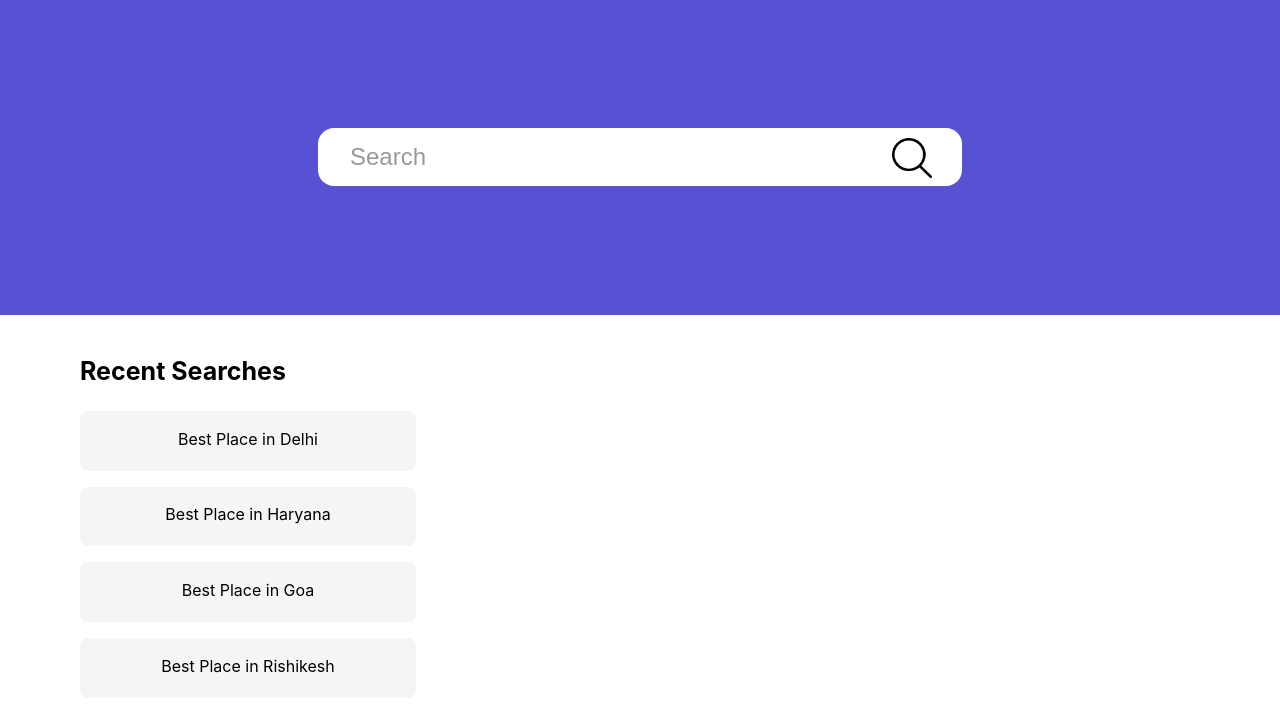
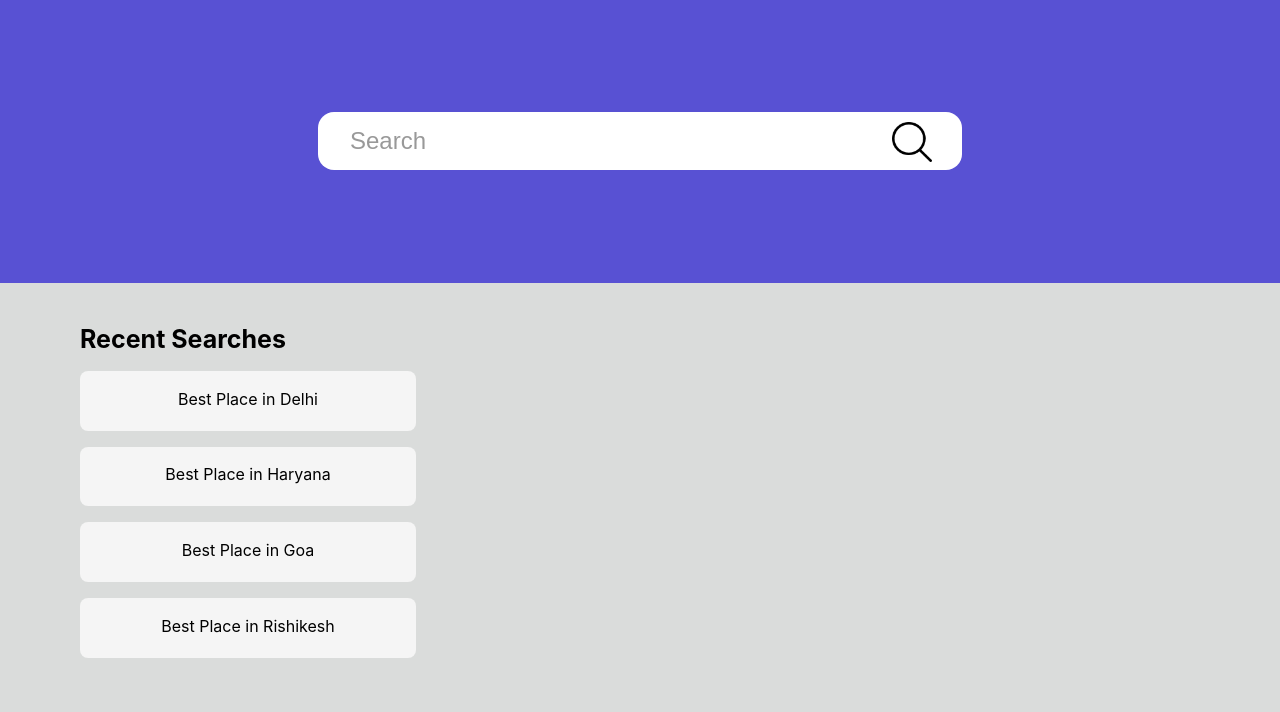
Before and after one commit to imdeepakvermaa/App01, a React (Create React App) app: page / in a window 1280 px wide. Shown: the top 712 px of the page. Built offline with nearby package versions, Linux system fonts and the light colour scheme.

Commit message:
added SearchPage

```diff
--- a/src/App.css
+++ b/src/App.css
@@ -9,7 +9,9 @@
   --secondary-color-down: #F5F5F5;
   --secondary-color-up: #DADCDB;
 }
-
+body{
+  background-color: var(--secondary-color-up);
+}
 .SearchBar{
   /* width: 40.5rem;
   height: 3rem;  */
@@ -64,12 +66,12 @@ input::placeholder {
 
 .SearchBarDiv{
   background-color: var(--primary-color);
-  padding: 6rem 5rem 6rem 5rem;
+  padding: 5rem 5rem 5rem 5rem;
 }
 
 .recentsearches{
   padding: 1rem 5rem 0rem 5rem;
 }
 .recentsearcheslist{
-  margin: 0rem 0rem 0rem 4rem;
+  margin: -0.5rem 0rem 0rem 4rem;
 }
```
